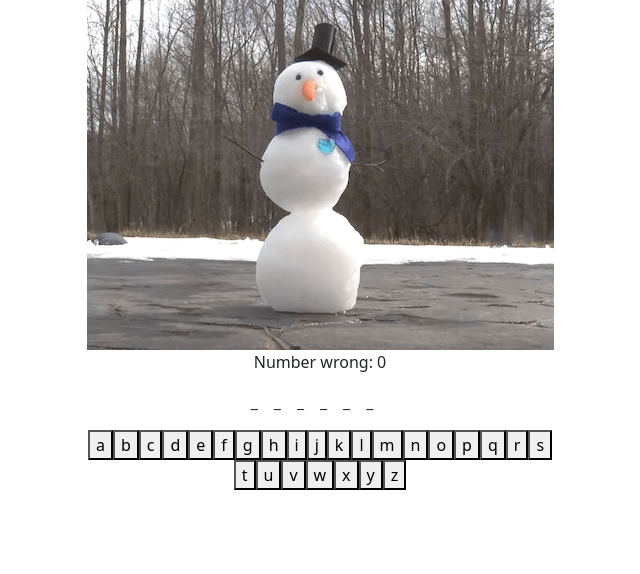
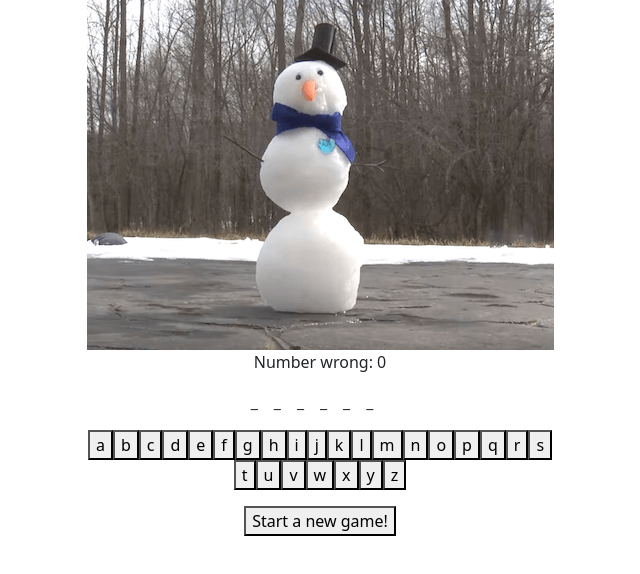
Before and after one commit to zbunting/snowman, a React (Vite) app: page / in a window 1280 px wide. Shown: the top 574 px of the page, without its empty margins (320-960 px from the left). Built offline with nearby package versions, Linux system fonts and the light colour scheme.

Commit message:
Added Button for rendering.

```diff
--- a/src/Snowman.jsx
+++ b/src/Snowman.jsx
@@ -8,6 +8,7 @@ import img4 from "./4.png";
 import img5 from "./5.png";
 import img6 from "./6.png";
 import { randomWord, ENGLISH_WORDS } from "./words";
+import Button from "./Button.jsx";
 
 
 /** Snowman game: plays hangman-style game with a melting snowman.
@@ -59,7 +60,6 @@ function Snowman({
     setNWrong(n => n + (answer.includes(ltr) ? 0 : 1));
   }
 
-  // TODO: is there a way to do this with event delegation in React?
   /** generateButtons: return array of letter buttons to render */
   function generateButtons() {
     return "abcdefghijklmnopqrstuvwxyz".split("").map(ltr => (
@@ -75,6 +75,13 @@ function Snowman({
     ));
   }
 
+  /** restartGame: reset game states for a new game. */
+  function restartGame() {
+    setNWrong(0);
+    setGuessedLetters(new Set());
+    setAnswer(randomWord(words));
+  }
+
   const won = guessedWord().join("") === answer;
 
   return (
@@ -85,6 +92,7 @@ function Snowman({
       {nWrong < maxWrong && !won && <p>{generateButtons()}</p>}
       {nWrong >= maxWrong && <p>You lose! The word was {answer}.</p>}
       {won && <p>You win!</p>}
+      <Button label="Start a new game!" click={restartGame} />
     </div>
   );
 }
```
